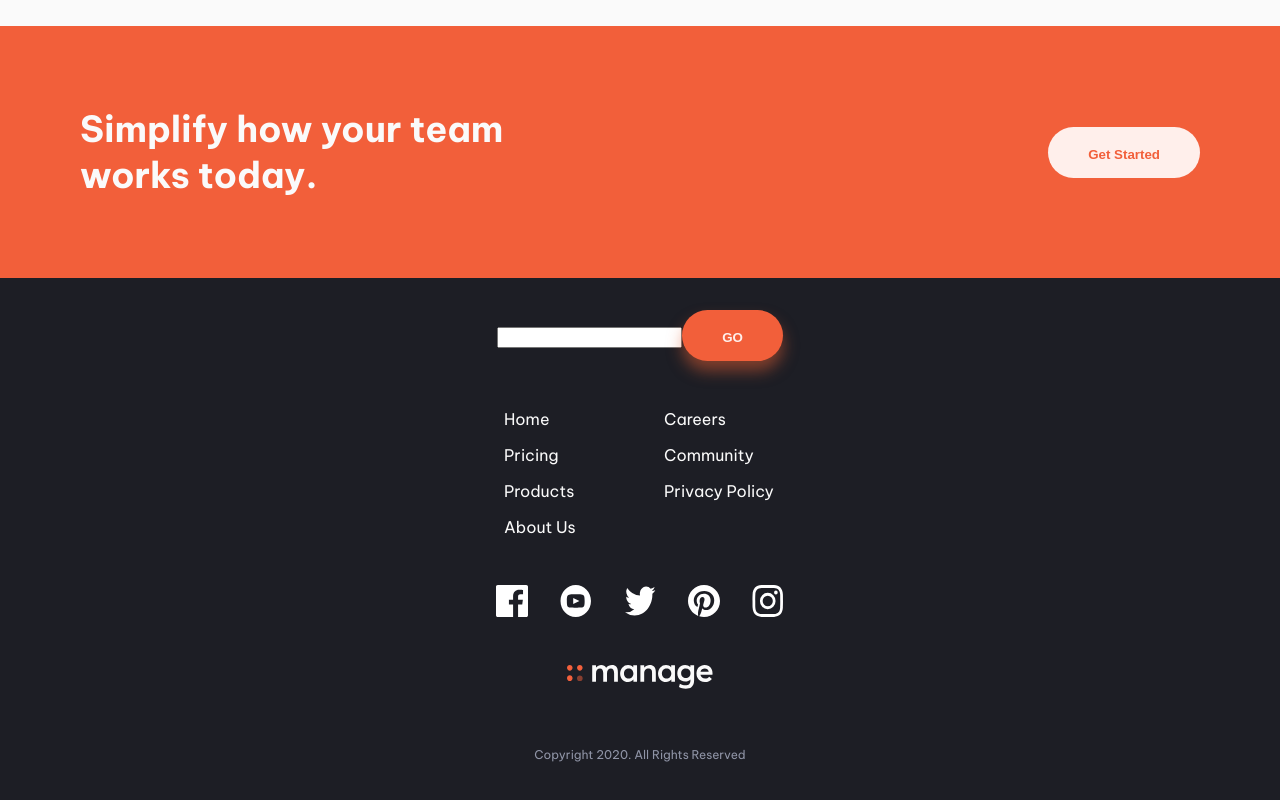
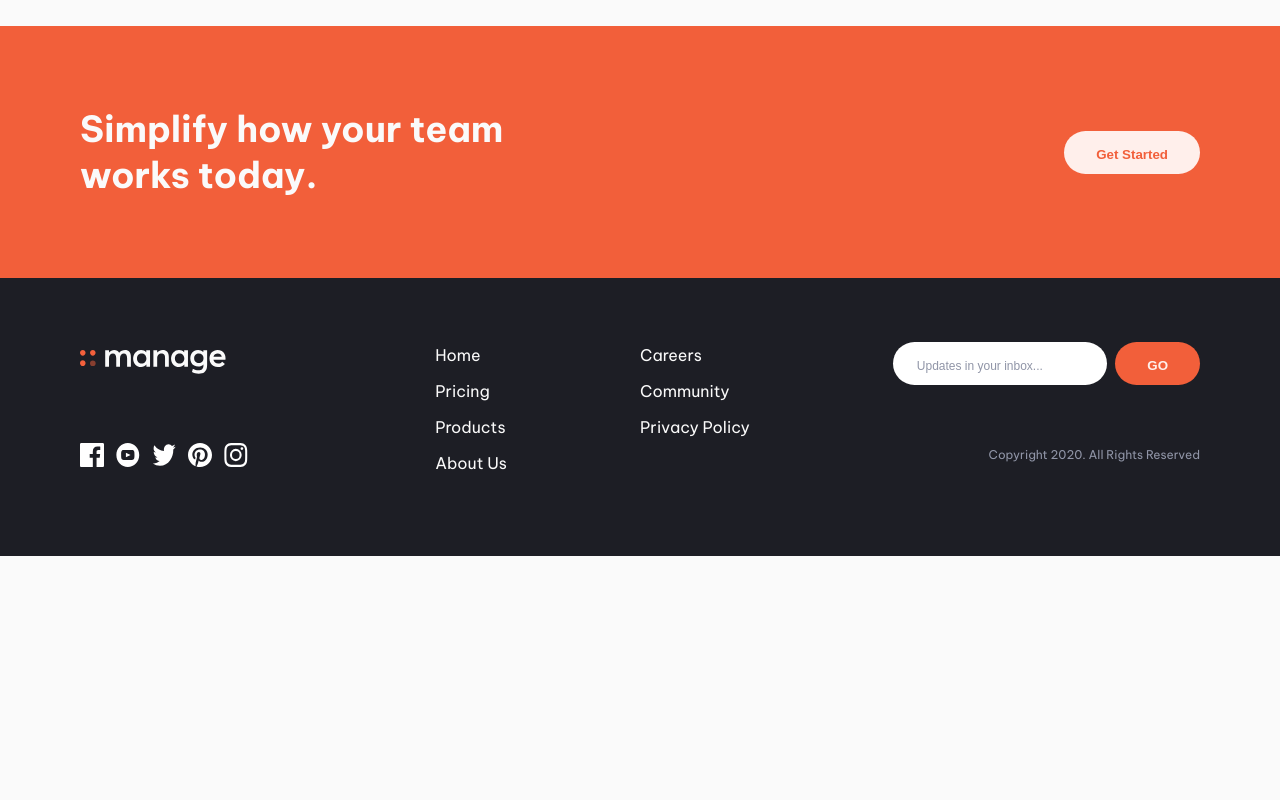
Before and after one commit to kaseyvee/manage-landing, a React (Vite) app: page / in a window 1280 px wide. Shown: the part 774-1574 px from the top of the page. After the commit the page ends 1330 px from the top, so only its background shows below. Built offline with nearby package versions, Linux system fonts and the light colour scheme.

Commit message:
Style footer

```diff
--- a/src/components/Footer.jsx
+++ b/src/components/Footer.jsx
@@ -1,26 +1,30 @@
 function Footer() {
   return (
     <footer className="footer">
-      <div className="footer_subscribe">
-        <input type="email" />
+      <div className="footer_container">
+        <div className="footer_container_subscribe">
+          <input
+            type="email"
+            placeholder="Updates in your inbox..."
+          />
           <button className="button button-primary">GO</button>
         </div>
 
-      <div className="footer_items">
-        <div className="footer_items_left">
+        <div className="footer_container_items">
+          <div className="footer_container_items_left">
             <a href="">Home</a>
             <a href="">Pricing</a>
             <a href="">Products</a>
             <a href="">About Us</a>
           </div>
-        <div className="footer_items_right">
+          <div className="footer_container_items_right">
             <a href="">Careers</a>
             <a href="">Community</a>
             <a href="">Privacy Policy</a>
           </div>
         </div>
 
-      <div className="footer_socials">
+        <div className="footer_container_socials">
           <img src="icon-facebook.svg" alt="facebook icon" />
           <img src="icon-youtube.svg" alt="youtube icon" />
           <img src="icon-twitter.svg" alt="twitter icon" />
@@ -28,11 +32,12 @@ function Footer() {
           <img src="icon-instagram.svg" alt="instagram icon" />
         </div>
 
-      <div className="footer_logo">
+        <div className="footer_container_logo">
           <img src="logo-footer.svg" alt="manage logo" />
         </div>
 
-      <p className="footer_copyright">Copyright 2020. All Rights Reserved</p>
+        <p className="footer_container_copyright">Copyright 2020. All Rights Reserved</p>
+      </div>
     </footer>
   );
 }
--- a/src/styles/components/_button.scss
+++ b/src/styles/components/_button.scss
@@ -2,7 +2,13 @@
   font-weight: 700;
   border: none;
   border-radius: 30px;
-  padding: 1.25rem 2.5rem 1rem 2.5rem;
+  padding: 1rem 2rem 0.75rem 2rem;
+  cursor: pointer;
+  transition-duration: 200ms;
+
+  &:hover {
+    opacity: 0.5;
+  }
 
   &-primary {
     background-color: $red;
--- a/src/styles/components/_footer.scss
+++ b/src/styles/components/_footer.scss
@@ -1,9 +1,33 @@
 .footer {
-  @include center(column);
+  @include center;
   background-color: $darkBlue;
   padding: 2rem;
+  width: calc(100% - 4rem);
+
+  &_container {
+    @include center(column);
     gap: 3rem;
-  width: calc(100% - 4rem);
+    width: 100%;
+    max-width: 70rem;
+
+    &_subscribe {
+      display: flex;
+      justify-content: space-between;
+      gap: 0.5rem;
+      width: 100%;
+
+      input {
+        border: none;
+        border-radius: 30px;
+        padding: 1rem 1.5rem 0.75rem 1.5rem;
+        font-size: 0.75rem;
+        width: 100%;
+
+        &::placeholder {
+          color: $grey;
+        }
+      }
+    }
 
     &_items {
       display: grid;
@@ -19,6 +43,11 @@
       a {
         color: $white;
         width: 7rem;
+        transition-duration: 200ms;
+
+        &:hover {
+          color: $red;
+        }
       }
     }
 
@@ -29,10 +58,67 @@
 
       img {
         width: 2rem;
+        cursor: pointer;
+        // transition-duration: 200ms;
+
+        &:hover {
+          filter: invert(45%) sepia(80%) saturate(2522%) hue-rotate(340deg) brightness(101%) contrast(90%);
+        }
       }
     }
 
     &_copyright {
       font-size: 0.75rem;
     }
+
+    .button {
+      box-shadow: none;
     }
+  }
+
+}
+
+@media (min-width: 769px) {
+  .footer {
+    padding-top: 4rem;
+    padding-bottom: 5rem;
+
+    &_container {
+      display: grid;
+      grid-template-columns: 3fr 4fr 3fr;
+      grid-template-rows: 1fr 1fr;
+
+      &_subscribe {
+        grid-column: 3;
+        grid-row: 1;
+      }
+
+      &_items {
+        grid-column: 2;
+        grid-row: span 2;
+        gap: 0;
+      }
+
+      &_logo {
+        grid-column: 1;
+        grid-row: 1;
+      }
+
+      &_socials {
+        grid-column: 1;
+        grid-row: 2;
+        gap: 0.75rem;
+
+        img {
+          width: 1.5rem;
+        }
+      }
+
+      &_copyright {
+        grid-column: 3;
+        grid-row: 2;
+        text-align: right;
+      }
+    }
+  }
+}
```
Lines whose indentation alone changed are shown as unchanged.
